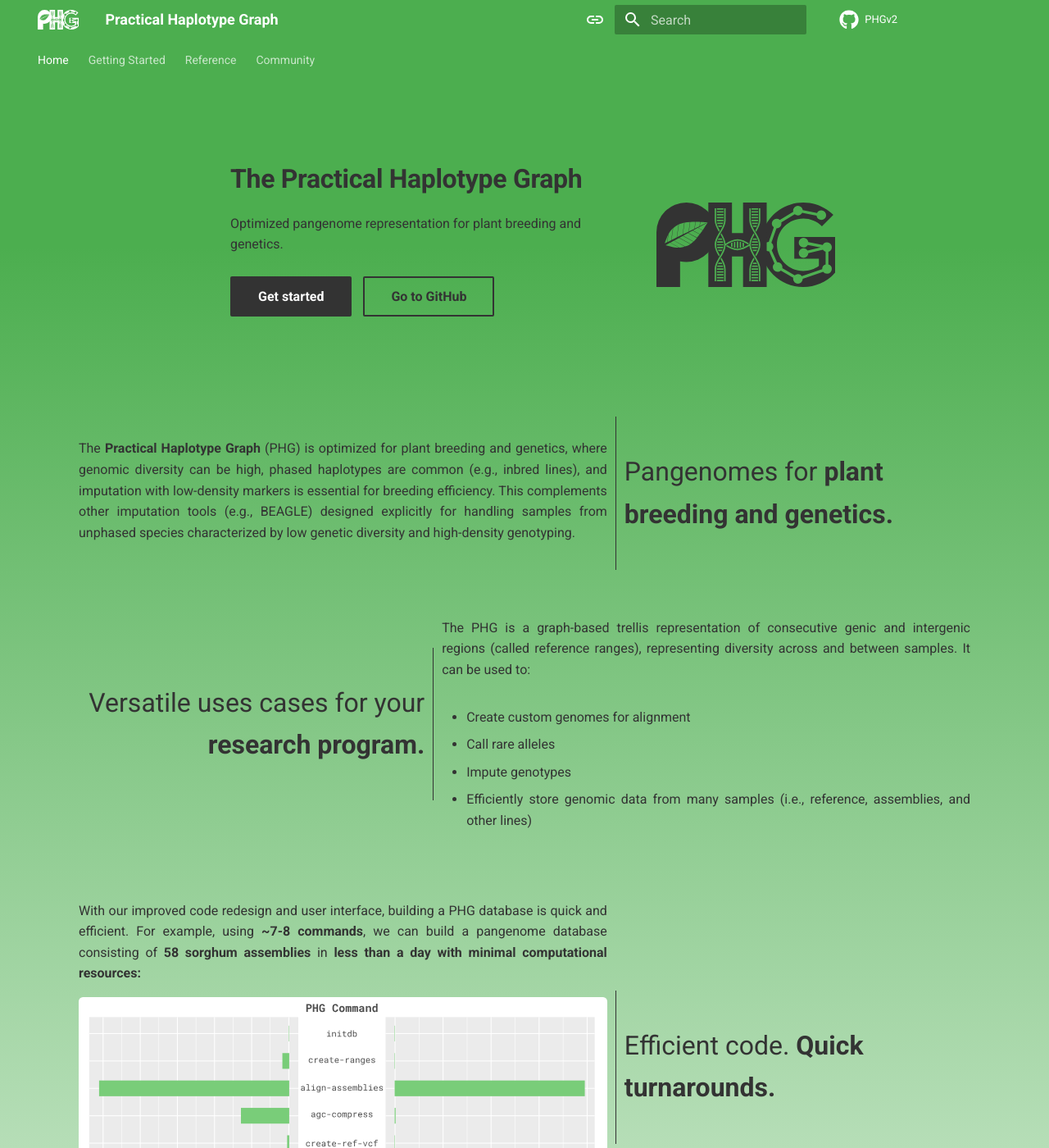
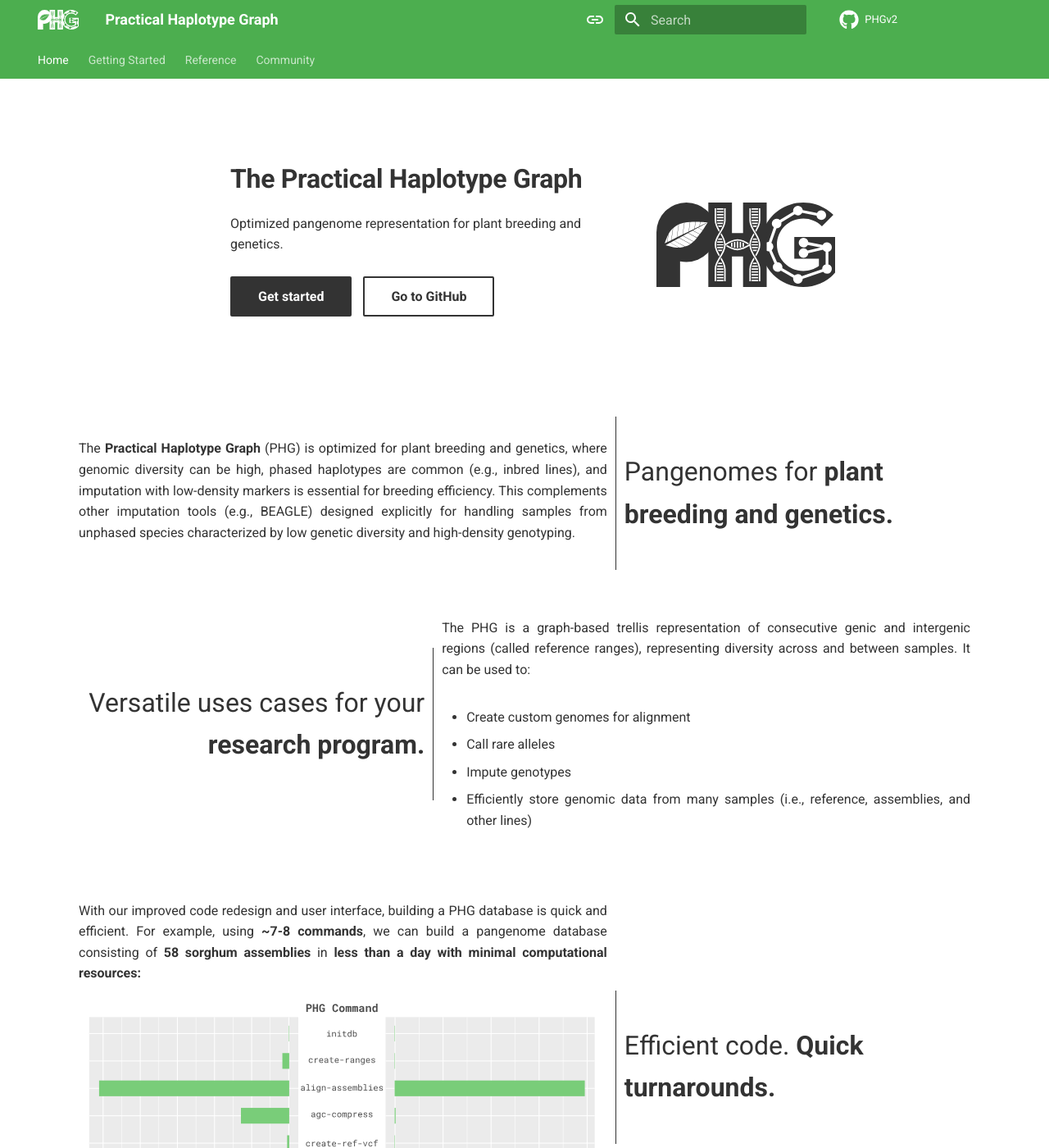
Before and after one commit to maize-genetics/phg_v2, an MkDocs documentation site: the page built from docs/index.md, in a window 1280 px wide and 1400 px high. Shown: the whole window at 82% size. Built offline with MkDocs 1.6.1 and Material for MkDocs 9.7.7, drawn with Linux system fonts in a browser that asks for light colours; comment, search, counter and statistics services are not loaded.

Commit message:
Update background to white

```diff
--- a/docs/index_override/home.html
+++ b/docs/index_override/home.html
@@ -100,7 +100,7 @@
 
   .tx-container {
     padding-top: 0;
-    background: linear-gradient(#4cae4f 10%, #fff 100%);
+    background: #ffffff
   }
 
   .tx-hero {
```
